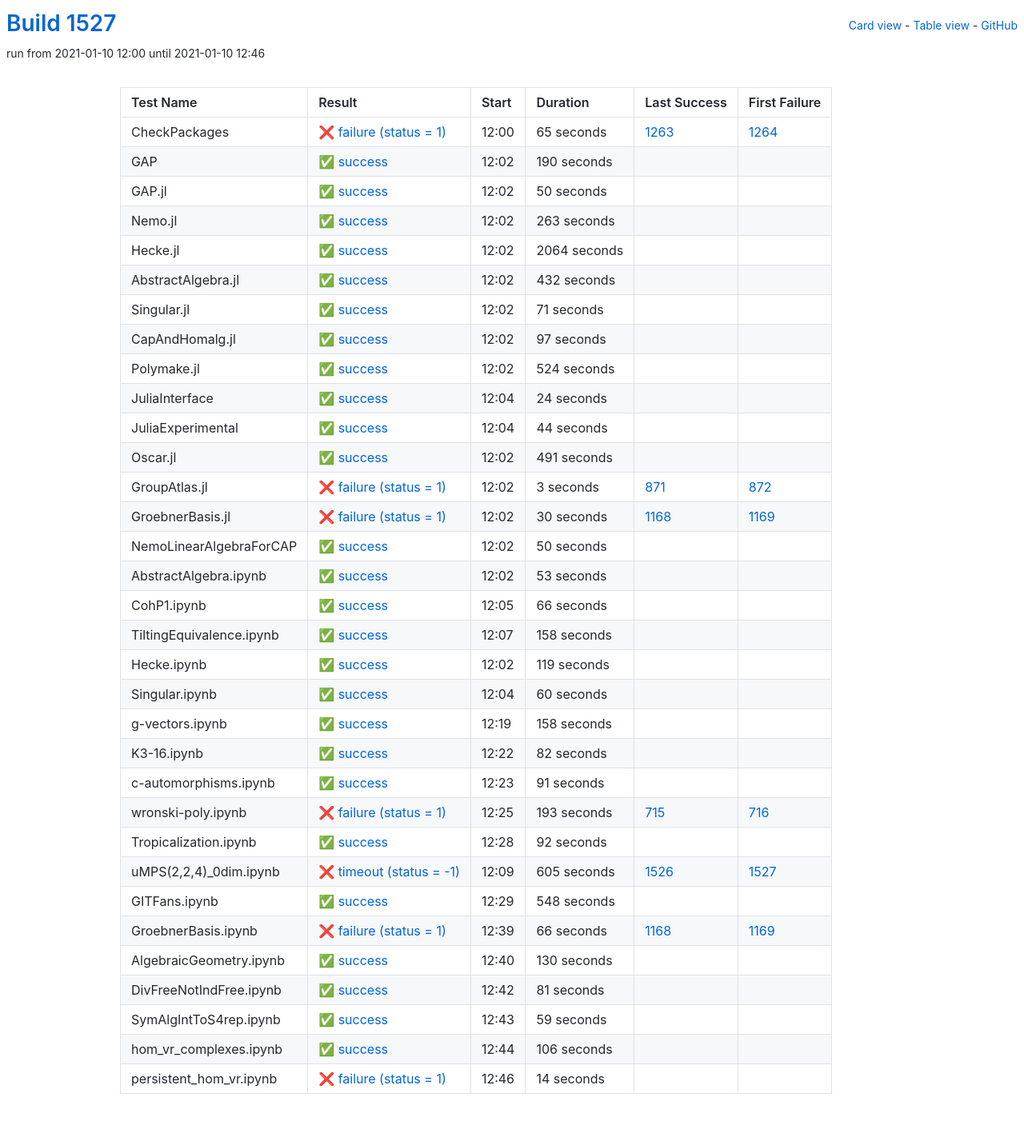
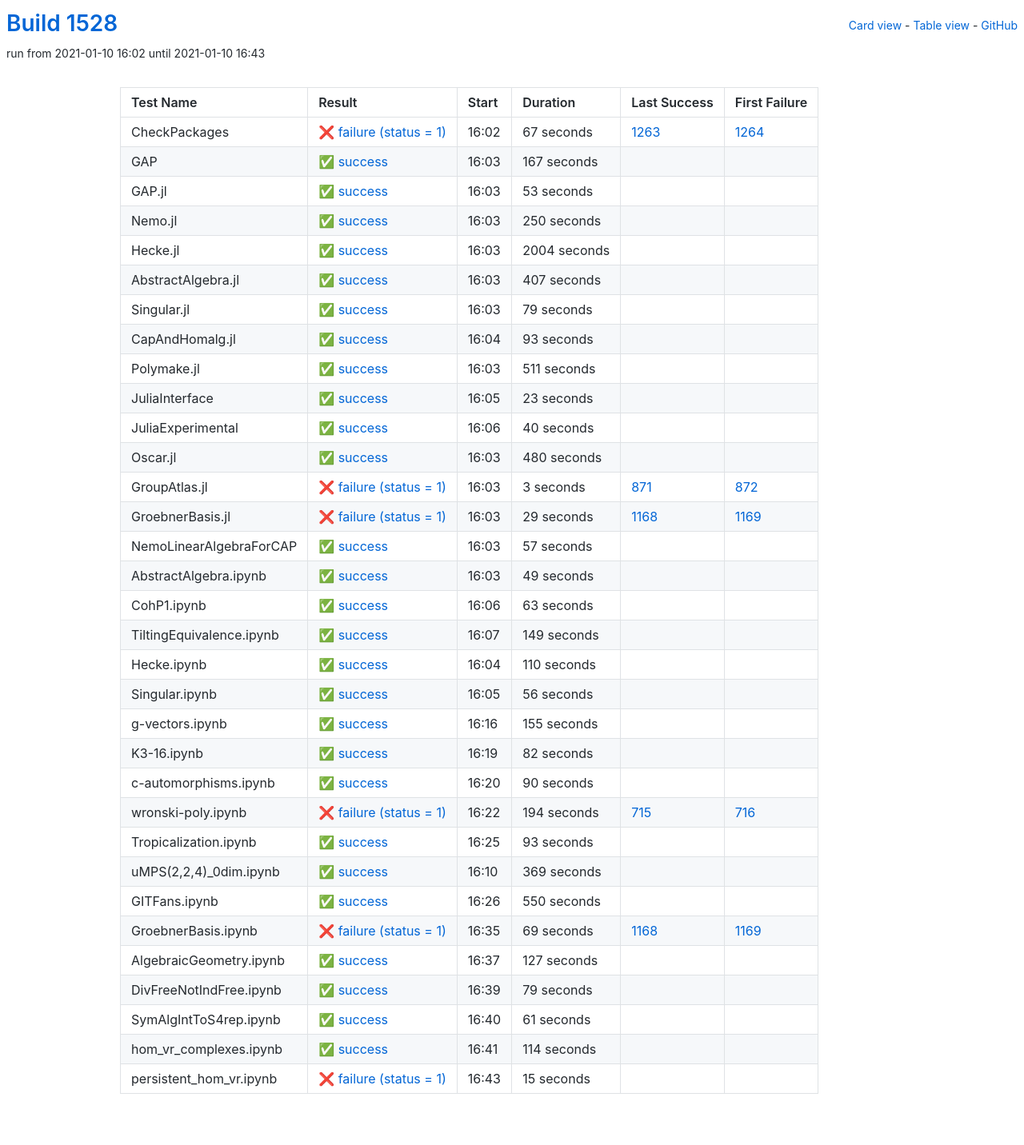
Before and after one commit to oscar-system/oscar-ci-status-stable, a Jekyll site: the page built from table.html, in a window 1280 px wide. Shown: the whole page at 80% size. Built offline with Jekyll 4.4.1, drawn with Linux system fonts in a browser that asks for light colours.

Commit message:
Build #1528

```diff
--- a/_data/ci.yml
+++ b/_data/ci.yml
@@ -1,6 +1,6 @@
 ---
-build: 1527
-build_url: https://oscarci.mathematik.uni-kl.de/job/oscar-stable/1527/
+build: 1528
+build_url: https://oscarci.mathematik.uni-kl.de/job/oscar-stable/1528/
 job: oscar-stable
 organization: oscar-system
 repo: oscar-ci-status-stable
@@ -8,152 +8,152 @@ repourl: https://github.com/oscar-system/oscar-ci-status-stable
 tests:
 - name: CheckPackages
   id: checkpackages
-  log: https://oscarci.mathematik.uni-kl.de/job/oscar-stable/1527/artifact/logs/build-1527/CheckPackages.log
-  start: 2021-01-10 12:00
+  log: https://oscarci.mathematik.uni-kl.de/job/oscar-stable/1528/artifact/logs/build-1528/CheckPackages.log
+  start: 2021-01-10 16:02
   success: false
   exitcode: 1
   status: failure
-  duration: 65
+  duration: 67
   last_success: 1263
   last_success_url: https://oscarci.mathematik.uni-kl.de/job/oscar-stable/1263/
   first_failure: 1264
   first_failure_url: https://oscarci.mathematik.uni-kl.de/job/oscar-stable/1264/
 - name: GAP
   id: gap
-  log: https://oscarci.mathematik.uni-kl.de/job/oscar-stable/1527/artifact/logs/build-1527/GAP.log
-  start: 2021-01-10 12:02
+  log: https://oscarci.mathematik.uni-kl.de/job/oscar-stable/1528/artifact/logs/build-1528/GAP.log
+  start: 2021-01-10 16:03
   success: true
   exitcode: 0
   status: success
-  duration: 190
+  duration: 167
   last_success: false
   last_success_url:
   first_failure: false
   first_failure_url:
 - name: GAP.jl
   id: gap-jl
-  log: https://oscarci.mathematik.uni-kl.de/job/oscar-stable/1527/artifact/logs/build-1527/GAP.jl.log
-  start: 2021-01-10 12:02
+  log: https://oscarci.mathematik.uni-kl.de/job/oscar-stable/1528/artifact/logs/build-1528/GAP.jl.log
+  start: 2021-01-10 16:03
   success: true
   exitcode: 0
   status: success
-  duration: 50
+  duration: 53
   last_success: false
   last_success_url:
   first_failure: false
   first_failure_url:
 - name: Nemo.jl
   id: nemo-jl
-  log: https://oscarci.mathematik.uni-kl.de/job/oscar-stable/1527/artifact/logs/build-1527/Nemo.jl.log
-  start: 2021-01-10 12:02
+  log: https://oscarci.mathematik.uni-kl.de/job/oscar-stable/1528/artifact/logs/build-1528/Nemo.jl.log
+  start: 2021-01-10 16:03
   success: true
   exitcode: 0
   status: success
-  duration: 263
+  duration: 250
   last_success: false
   last_success_url:
   first_failure: false
   first_failure_url:
 - name: Hecke.jl
   id: hecke-jl
-  log: https://oscarci.mathematik.uni-kl.de/job/oscar-stable/1527/artifact/logs/build-1527/Hecke.jl.log
-  start: 2021-01-10 12:02
+  log: https://oscarci.mathematik.uni-kl.de/job/oscar-stable/1528/artifact/logs/build-1528/Hecke.jl.log
+  start: 2021-01-10 16:03
   success: true
   exitcode: 0
   status: success
-  duration: 2064
+  duration: 2004
   last_success: false
   last_success_url:
   first_failure: false
   first_failure_url:
 - name: AbstractAlgebra.jl
   id: abstractalgebra-jl
-  log: https://oscarci.mathematik.uni-kl.de/job/oscar-stable/1527/artifact/logs/build-1527/AbstractAlgebra.jl.log
-  start: 2021-01-10 12:02
+  log: https://oscarci.mathematik.uni-kl.de/job/oscar-stable/1528/artifact/logs/build-1528/AbstractAlgebra.jl.log
+  start: 2021-01-10 16:03
   success: true
   exitcode: 0
   status: success
-  duration: 432
+  duration: 407
   last_success: false
   last_success_url:
   first_failure: false
   first_failure_url:
 - name: Singular.jl
   id: singular-jl
-  log: https://oscarci.mathematik.uni-kl.de/job/oscar-stable/1527/artifact/logs/build-1527/Singular.jl.log
-  start: 2021-01-10 12:02
+  log: https://oscarci.mathematik.uni-kl.de/job/oscar-stable/1528/artifact/logs/build-1528/Singular.jl.log
+  start: 2021-01-10 16:03
   success: true
   exitcode: 0
   status: success
-  duration: 71
+  duration: 79
   last_success: false
   last_success_url:
   first_failure: false
   first_failure_url:
 - name: CapAndHomalg.jl
   id: capandhomalg-jl
-  log: https://oscarci.mathematik.uni-kl.de/job/oscar-stable/1527/artifact/logs/build-1527/CapAndHomalg.jl.log
-  start: 2021-01-10 12:02
+  log: https://oscarci.mathematik.uni-kl.de/job/oscar-stable/1528/artifact/logs/build-1528/CapAndHomalg.jl.log
+  start: 2021-01-10 16:04
   success: true
   exitcode: 0
   status: success
-  duration: 97
+  duration: 93
   last_success: false
   last_success_url:
   first_failure: false
   first_failure_url:
 - name: Polymake.jl
   id: polymake-jl
-  log: https://oscarci.mathematik.uni-kl.de/job/oscar-stable/1527/artifact/logs/build-1527/Polymake.jl.log
-  start: 2021-01-10 12:02
+  log: https://oscarci.mathematik.uni-kl.de/job/oscar-stable/1528/artifact/logs/build-1528/Polymake.jl.log
+  start: 2021-01-10 16:03
   success: true
   exitcode: 0
   status: success
-  duration: 524
+  duration: 511
   last_success: false
   last_success_url:
   first_failure: false
   first_failure_url:
 - name: JuliaInterface
   id: juliainterface
-  log: https://oscarci.mathematik.uni-kl.de/job/oscar-stable/1527/artifact/logs/build-1527/JuliaInterface.log
-  start: 2021-01-10 12:04
+  log: https://oscarci.mathematik.uni-kl.de/job/oscar-stable/1528/artifact/logs/build-1528/JuliaInterface.log
+  start: 2021-01-10 16:05
   success: true
   exitcode: 0
   status: success
-  duration: 24
+  duration: 23
   last_success: false
   last_success_url:
   first_failure: false
   first_failure_url:
 - name: JuliaExperimental
   id: juliaexperimental
-  log: https://oscarci.mathematik.uni-kl.de/job/oscar-stable/1527/artifact/logs/build-1527/JuliaExperimental.log
-  start: 2021-01-10 12:04
+  log: https://oscarci.mathematik.uni-kl.de/job/oscar-stable/1528/artifact/logs/build-1528/JuliaExperimental.log
+  start: 2021-01-10 16:06
   success: true
   exitcode: 0
   status: success
-  duration: 44
+  duration: 40
   last_success: false
   last_success_url:
   first_failure: false
   first_failure_url:
 - name: Oscar.jl
   id: oscar-jl
-  log: https://oscarci.mathematik.uni-kl.de/job/oscar-stable/1527/artifact/logs/build-1527/Oscar.jl.log
-  start: 2021-01-10 12:02
+  log: https://oscarci.mathematik.uni-kl.de/job/oscar-stable/1528/artifact/logs/build-1528/Oscar.jl.log
+  start: 2021-01-10 16:03
   success: true
   exitcode: 0
   status: success
-  duration: 491
+  duration: 480
   last_success: false
   last_success_url:
   first_failure: false
   first_failure_url:
 - name: GroupAtlas.jl
   id: groupatlas-jl
-  log: https://oscarci.mathematik.uni-kl.de/job/oscar-stable/1527/artifact/logs/build-1527/GroupAtlas.jl.log
-  start: 2021-01-10 12:02
+  log: https://oscarci.mathematik.uni-kl.de/job/oscar-stable/1528/artifact/logs/build-1528/GroupAtlas.jl.log
+  start: 2021-01-10 16:03
   success: false
   exitcode: 1
   status: failure
@@ -164,104 +164,104 @@ tests:
   first_failure_url: https://oscarci.mathematik.uni-kl.de/job/oscar-stable/872/
 - name: GroebnerBasis.jl
   id: groebnerbasis-jl
-  log: https://oscarci.mathematik.uni-kl.de/job/oscar-stable/1527/artifact/logs/build-1527/GroebnerBasis.jl.log
-  start: 2021-01-10 12:02
+  log: https://oscarci.mathematik.uni-kl.de/job/oscar-stable/1528/artifact/logs/build-1528/GroebnerBasis.jl.log
+  start: 2021-01-10 16:03
   success: false
   exitcode: 1
   status: failure
-  duration: 30
+  duration: 29
   last_success: 1168
   last_success_url: https://oscarci.mathematik.uni-kl.de/job/oscar-stable/1168/
   first_failure: 1169
   first_failure_url: https://oscarci.mathematik.uni-kl.de/job/oscar-stable/1169/
 - name: NemoLinearAlgebraForCAP
   id: nemolinearalgebraforcap
-  log: https://oscarci.mathematik.uni-kl.de/job/oscar-stable/1527/artifact/logs/build-1527/NemoLinearAlgebraForCAP.log
-  start: 2021-01-10 12:02
+  log: https://oscarci.mathematik.uni-kl.de/job/oscar-stable/1528/artifact/logs/build-1528/NemoLinearAlgebraForCAP.log
+  start: 2021-01-10 16:03
   success: true
   exitcode: 0
   status: success
-  duration: 50
+  duration: 57
   last_success: false
   last_success_url:
   first_failure: false
   first_failure_url:
 - name: AbstractAlgebra.ipynb
   id: abstractalgebra-ipynb
-  log: https://oscarci.mathematik.uni-kl.de/job/oscar-stable/1527/artifact/logs/build-1527/AbstractAlgebra.ipynb.log
-  start: 2021-01-10 12:02
+  log: https://oscarci.mathematik.uni-kl.de/job/oscar-stable/1528/artifact/logs/build-1528/AbstractAlgebra.ipynb.log
+  start: 2021-01-10 16:03
   success: true
   exitcode: 0
   status: success
-  duration: 53
+  duration: 49
   last_success: false
   last_success_url:
   first_failure: false
   first_failure_url:
 - name: CohP1.ipynb
   id: cohp1-ipynb
-  log: https://oscarci.mathematik.uni-kl.de/job/oscar-stable/1527/artifact/logs/build-1527/CohP1.ipynb.log
-  start: 2021-01-10 12:05
+  log: https://oscarci.mathematik.uni-kl.de/job/oscar-stable/1528/artifact/logs/build-1528/CohP1.ipynb.log
+  start: 2021-01-10 16:06
   success: true
   exitcode: 0
   status: success
-  duration: 66
+  duration: 63
   last_success: false
   last_success_url:
   first_failure: false
   first_failure_url:
 - name: TiltingEquivalence.ipynb
   id: tiltingequivalence-ipynb
-  log: https://oscarci.mathematik.uni-kl.de/job/oscar-stable/1527/artifact/logs/build-1527/TiltingEquivalence.ipynb.log
-  start: 2021-01-10 12:07
+  log: https://oscarci.mathematik.uni-kl.de/job/oscar-stable/1528/artifact/logs/build-1528/TiltingEquivalence.ipynb.log
+  start: 2021-01-10 16:07
   success: true
   exitcode: 0
   status: success
-  duration: 158
+  duration: 149
   last_success: false
   last_success_url:
   first_failure: false
   first_failure_url:
 - name: Hecke.ipynb
   id: hecke-ipynb
-  log: https://oscarci.mathematik.uni-kl.de/job/oscar-stable/1527/artifact/logs/build-1527/Hecke.ipynb.log
-  start: 2021-01-10 12:02
+  log: https://oscarci.mathematik.uni-kl.de/job/oscar-stable/1528/artifact/logs/build-1528/Hecke.ipynb.log
+  start: 2021-01-10 16:04
   success: true
   exitcode: 0
   status: success
-  duration: 119
+  duration: 110
   last_success: false
   last_success_url:
   first_failure: false
   first_failure_url:
 - name: Singular.ipynb
   id: singular-ipynb
-  log: https://oscarci.mathematik.uni-kl.de/job/oscar-stable/1527/artifact/logs/build-1527/Singular.ipynb.log
-  start: 2021-01-10 12:04
+  log: https://oscarci.mathematik.uni-kl.de/job/oscar-stable/1528/artifact/logs/build-1528/Singular.ipynb.log
+  start: 2021-01-10 16:05
   success: true
   exitcode: 0
   status: success
-  duration: 60
+  duration: 56
   last_success: false
   last_success_url:
   first_failure: false
   first_failure_url:
 - name: g-vectors.ipynb
   id: g-vectors-ipynb
-  log: https://oscarci.mathematik.uni-kl.de/job/oscar-stable/1527/artifact/logs/build-1527/g-vectors.ipynb.log
-  start: 2021-01-10 12:19
+  log: https://oscarci.mathematik.uni-kl.de/job/oscar-stable/1528/artifact/logs/build-1528/g-vectors.ipynb.log
+  start: 2021-01-10 16:16
   success: true
   exitcode: 0
   status: success
-  duration: 158
+  duration: 155
   last_success: false
   last_success_url:
   first_failure: false
   first_failure_url:
 - name: K3-16.ipynb
   id: k3-16-ipynb
-  log: https://oscarci.mathematik.uni-kl.de/job/oscar-stable/1527/artifact/logs/build-1527/K3-16.ipynb.log
-  start: 2021-01-10 12:22
+  log: https://oscarci.mathematik.uni-kl.de/job/oscar-stable/1528/artifact/logs/build-1528/K3-16.ipynb.log
+  start: 2021-01-10 16:19
   success: true
   exitcode: 0
   status: success
@@ -272,132 +272,132 @@ tests:
   first_failure_url:
 - name: c-automorphisms.ipynb
   id: c-automorphisms-ipynb
-  log: https://oscarci.mathematik.uni-kl.de/job/oscar-stable/1527/artifact/logs/build-1527/c-automorphisms.ipynb.log
-  start: 2021-01-10 12:23
+  log: https://oscarci.mathematik.uni-kl.de/job/oscar-stable/1528/artifact/logs/build-1528/c-automorphisms.ipynb.log
+  start: 2021-01-10 16:20
   success: true
   exitcode: 0
   status: success
-  duration: 91
+  duration: 90
   last_success: false
   last_success_url:
   first_failure: false
   first_failure_url:
 - name: wronski-poly.ipynb
   id: wronski-poly-ipynb
-  log: https://oscarci.mathematik.uni-kl.de/job/oscar-stable/1527/artifact/logs/build-1527/wronski-poly.ipynb.log
-  start: 2021-01-10 12:25
+  log: https://oscarci.mathematik.uni-kl.de/job/oscar-stable/1528/artifact/logs/build-1528/wronski-poly.ipynb.log
+  start: 2021-01-10 16:22
   success: false
   exitcode: 1
   status: failure
-  duration: 193
+  duration: 194
   last_success: 715
   last_success_url: https://oscarci.mathematik.uni-kl.de/job/oscar-stable/715/
   first_failure: 716
   first_failure_url: https://oscarci.mathematik.uni-kl.de/job/oscar-stable/716/
 - name: Tropicalization.ipynb
   id: tropicalization-ipynb
-  log: https://oscarci.mathematik.uni-kl.de/job/oscar-stable/1527/artifact/logs/build-1527/Tropicalization.ipynb.log
-  start: 2021-01-10 12:28
+  log: https://oscarci.mathematik.uni-kl.de/job/oscar-stable/1528/artifact/logs/build-1528/Tropicalization.ipynb.log
+  start: 2021-01-10 16:25
   success: true
   exitcode: 0
   status: success
-  duration: 92
+  duration: 93
   last_success: false
   last_success_url:
   first_failure: false
   first_failure_url:
 - name: uMPS(2,2,4)_0dim.ipynb
   id: umps-2-2-4-0dim-ipynb
-  log: https://oscarci.mathematik.uni-kl.de/job/oscar-stable/1527/artifact/logs/build-1527/uMPS-2-2-4-_0dim.ipynb.log
-  start: 2021-01-10 12:09
-  success: false
-  exitcode: -1
-  status: timeout
-  duration: 605
-  last_success: 1526
-  last_success_url: https://oscarci.mathematik.uni-kl.de/job/oscar-stable/1526/
-  first_failure: 1527
-  first_failure_url: https://oscarci.mathematik.uni-kl.de/job/oscar-stable/1527/
-- name: GITFans.ipynb
-  id: gitfans-ipynb
-  log: https://oscarci.mathematik.uni-kl.de/job/oscar-stable/1527/artifact/logs/build-1527/GITFans.ipynb.log
-  start: 2021-01-10 12:29
+  log: https://oscarci.mathematik.uni-kl.de/job/oscar-stable/1528/artifact/logs/build-1528/uMPS-2-2-4-_0dim.ipynb.log
+  start: 2021-01-10 16:10
   success: true
   exitcode: 0
   status: success
-  duration: 548
+  duration: 369
+  last_success: false
+  last_success_url:
+  first_failure: false
+  first_failure_url:
+- name: GITFans.ipynb
+  id: gitfans-ipynb
+  log: https://oscarci.mathematik.uni-kl.de/job/oscar-stable/1528/artifact/logs/build-1528/GITFans.ipynb.log
+  start: 2021-01-10 16:26
+  success: true
+  exitcode: 0
+  status: success
+  duration: 550
   last_success: false
   last_success_url:
   first_failure: false
   first_failure_url:
 - name: GroebnerBasis.ipynb
   id: groebnerbasis-ipynb
-  log: https://oscarci.mathematik.uni-kl.de/job/oscar-stable/1527/artifact/logs/build-1527/GroebnerBasis.ipynb.log
-  start: 2021-01-10 12:39
+  log: https://oscarci.mathematik.uni-kl.de/job/oscar-stable/1528/artifact/logs/build-1528/GroebnerBasis.ipynb.log
+  start: 2021-01-10 16:35
   success: false
   exitcode: 1
   status: failure
-  duration: 66
+  duration: 69
   last_success: 1168
   last_success_url: https://oscarci.mathematik.uni-kl.de/job/oscar-stable/1168/
   first_failure: 1169
   first_failure_url: https://oscarci.mathematik.uni-kl.de/job/oscar-stable/1169/
 - name: AlgebraicGeometry.ipynb
   id: algebraicgeometry-ipynb
-  log: https://oscarci.mathematik.uni-kl.de/job/oscar-stable/1527/artifact/logs/build-1527/AlgebraicGeometry.ipynb.log
-  start: 2021-01-10 12:40
+  log: https://oscarci.mathematik.uni-kl.de/job/oscar-stable/1528/artifact/logs/build-1528/AlgebraicGeometry.ipynb.log
+  start: 2021-01-10 16:37
   success: true
   exitcode: 0
   status: success
-  duration: 130
+  duration: 127
   last_success: false
   last_success_url:
   first_failure: false
   first_failure_url:
 - name: DivFreeNotIndFree.ipynb
   id: divfreenotindfree-ipynb
-  log: https://oscarci.mathematik.uni-kl.de/job/oscar-stable/1527/artifact/logs/build-1527/DivFreeNotIndFree.ipynb.log
-  start: 2021-01-10 12:42
+  log: https://oscarci.mathematik.uni-kl.de/job/oscar-stable/1528/artifact/logs/build-1528/DivFreeNotIndFree.ipynb.log
+  start: 2021-01-10 16:39
   success: true
   exitcode: 0
   status: success
-  duration: 81
+  duration: 79
   last_success: false
   last_success_url:
   first_failure: false
   first_failure_url:
 - name: SymAlgIntToS4rep.ipynb
   id: symalginttos4rep-ipynb
-  log: https://oscarci.mathematik.uni-kl.de/job/oscar-stable/1527/artifact/logs/build-1527/SymAlgIntToS4rep.ipynb.log
-  start: 2021-01-10 12:43
+  log: https://oscarci.mathematik.uni-kl.de/job/oscar-stable/1528/artifact/logs/build-1528/SymAlgIntToS4rep.ipynb.log
+  start: 2021-01-10 16:40
   success: true
   exitcode: 0
   status: success
-  duration: 59
+  duration: 61
   last_success: false
   last_success_url:
   first_failure: false
   first_failure_url:
 - name: hom_vr_complexes.ipynb
   id: hom-vr-complexes-ipynb
-  log: https://oscarci.mathematik.uni-kl.de/job/oscar-stable/1527/artifact/logs/build-1527/hom_vr_complexes.ipynb.log
-  start: 2021-01-10 12:44
+  log: https://oscarci.mathematik.uni-kl.de/job/oscar-stable/1528/artifact/logs/build-1528/hom_vr_complexes.ipynb.log
+  start: 2021-01-10 16:41
   success: true
   exitcode: 0
   status: success
-  duration: 106
+  duration: 114
   last_success: false
   last_success_url:
   first_failure: false
   first_failure_url:
 - name: persistent_hom_vr.ipynb
   id: persistent-hom-vr-ipynb
-  log: https://oscarci.mathematik.uni-kl.de/job/oscar-stable/1527/artifact/logs/build-1527/persistent_hom_vr.ipynb.log
-  start: 2021-01-10 12:46
+  log: https://oscarci.mathematik.uni-kl.de/job/oscar-stable/1528/artifact/logs/build-1528/persistent_hom_vr.ipynb.log
+  start: 2021-01-10 16:43
   success: false
   exitcode: 1
   status: failure
-  duration: 14
+  duration: 15
   last_success: false
   last_success_url:
   first_failure: false
```
Also changed, not shown: README.md.
